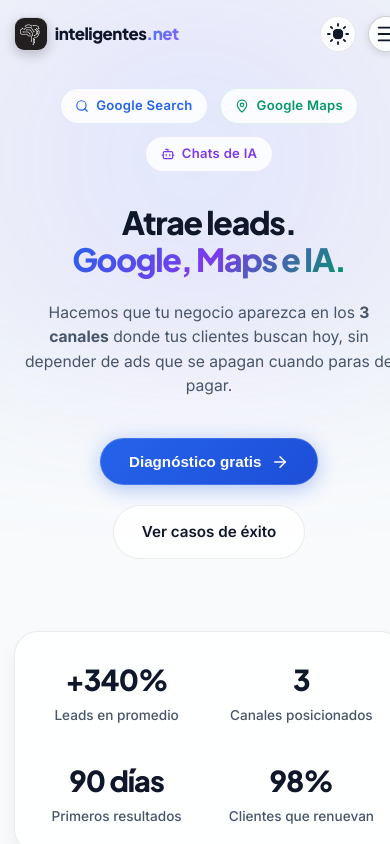
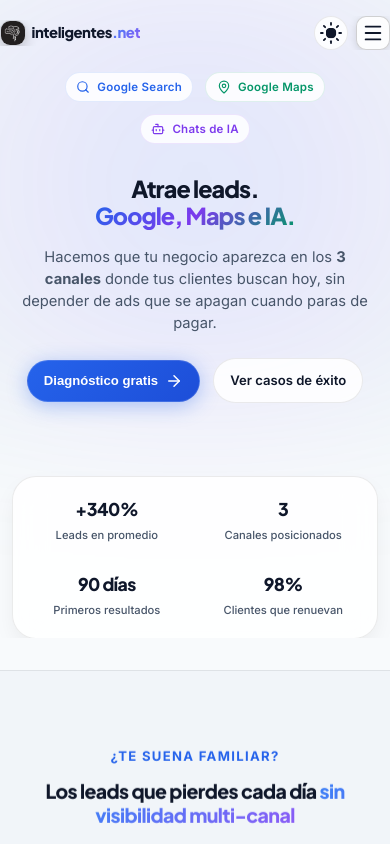
Before and after one commit to ammber69/Inteligentes.net, a React (Vite) app: page / in a window 390 px wide. Shown: the top 844 px of the page. Built offline with nearby package versions, Linux system fonts and the light colour scheme.

Commit message:
fix(responsive): refine mobile scroll behavior, navbar layout, and extra-small screen styling

```diff
--- a/index.html
+++ b/index.html
@@ -3,7 +3,7 @@
   <head>
     <meta charset="UTF-8" />
     <link rel="icon" type="image/jpeg" href="/logo.jpeg" />
-    <meta name="viewport" content="width=device-width, initial-scale=1.0" />
+    <meta name="viewport" content="width=device-width, initial-scale=1.0, viewport-fit=cover" />
     <title>inteligentes.net | Leads desde Google, Maps e IA</title>
     <meta name="description" content="Agencia de marketing digital especializada en SEO, Google Maps y visibilidad en chats de IA (GEO/AEO). Generamos leads desde Google Search, Google Maps y ChatGPT/Perplexity." />
     <link rel="preconnect" href="https://fonts.googleapis.com">
--- a/src/App.css
+++ b/src/App.css
@@ -21,6 +21,8 @@
   display: flex;
   align-items: center;
   justify-content: space-between;
+  max-width: 100%;
+  overflow: hidden;
 }
 
 .brand-logo {
@@ -33,6 +35,9 @@
   font-weight: 800;
   font-size: 1.25rem;
   letter-spacing: -0.03em;
+  min-width: 0;
+  flex-shrink: 1;
+  overflow: hidden;
 }
 
 .logo-badge {
@@ -186,8 +191,8 @@
 /* Hero Section */
 .hero-section {
   position: relative;
-  padding-top: 10rem;
-  padding-bottom: 6rem;
+  padding-top: 6rem;
+  padding-bottom: 4rem;
   overflow: hidden;
 }
 
@@ -822,66 +827,100 @@
 }
 
 @media (max-width: 768px) {
+  .hero-section {
+    padding-top: 4.5rem !important;
+    padding-bottom: 2rem !important;
+  }
+
   .container-custom {
-    padding: 0 0.85rem !important;
+    padding: 0 1rem !important;
+    width: 100% !important;
+    max-width: 100vw !important;
+    box-sizing: border-box !important;
+    overflow-x: hidden !important;
   }
 
   .nav-container {
     padding: 0 0.25rem;
     width: 100%;
+    max-width: 100%;
+    gap: 0.5rem;
   }
 
   .brand-logo {
     gap: 0.45rem;
-    font-size: 1.05rem;
+    font-size: 1.02rem;
+    min-width: 0;
+    flex-shrink: 1;
+    overflow: hidden;
+  }
+
+  .brand-logo span {
+    white-space: nowrap;
+    overflow: hidden;
+    text-overflow: ellipsis;
   }
 
   .brand-logo img {
-    width: 32px !important;
-    height: 32px !important;
+    width: 30px !important;
+    height: 30px !important;
+    flex-shrink: 0;
   }
 
   .physics-theme-toggle-btn {
-    width: 36px !important;
-    height: 36px !important;
+    width: 38px !important;
+    height: 38px !important;
+    flex-shrink: 0 !important;
   }
 
   .mobile-menu-toggle-btn {
     display: flex !important;
-    width: 36px !important;
-    height: 36px !important;
+    align-items: center !important;
+    justify-content: center !important;
+    width: 38px !important;
+    height: 38px !important;
+    border-radius: 10px !important;
     background: var(--bg-card) !important;
     border: 1px solid var(--border-hover) !important;
     color: var(--text-primary) !important;
     box-shadow: 0 2px 8px rgba(0, 0, 0, 0.12) !important;
+    flex-shrink: 0 !important;
   }
 
   .hero-h1 {
-    font-size: clamp(2rem, 8vw, 2.75rem) !important;
+    font-size: clamp(1.7rem, 6.5vw, 2.5rem) !important;
     line-height: 1.15 !important;
     word-break: break-word !important;
     overflow-wrap: break-word !important;
     text-align: center !important;
-    padding: 0 0.25rem;
+    padding: 0 0.25rem !important;
+    margin-bottom: 1rem !important;
   }
 
   .hero-p {
-    font-size: 0.98rem !important;
+    font-size: 0.92rem !important;
     text-align: center !important;
-    padding: 0 0.5rem;
-    line-height: 1.55 !important;
+    padding: 0 0.25rem !important;
+    line-height: 1.5 !important;
+    margin-bottom: 1.5rem !important;
   }
 
   .section-h2 {
-    font-size: clamp(1.45rem, 6vw, 2.1rem) !important;
+    font-size: clamp(1.35rem, 5.5vw, 2rem) !important;
     line-height: 1.25 !important;
     word-break: break-word !important;
     overflow-wrap: break-word !important;
     text-align: center !important;
+    padding: 0 0.25rem !important;
+  }
+
+  .section-sub {
+    font-size: 0.92rem !important;
+    padding: 0 0.25rem !important;
   }
 
   .section-header {
-    padding: 0 0.5rem;
+    padding: 0 0.25rem;
     margin-bottom: 1.75rem !important;
   }
 
@@ -920,23 +959,148 @@
     gap: 0.75rem;
     text-align: center;
   }
+
+  .modal-card {
+    padding: 1.75rem 1.25rem !important;
+    margin: 0 0.5rem;
+    max-height: 90vh;
+    overflow-y: auto;
+  }
+
+  .btn-primary {
+    font-size: 0.88rem !important;
+    padding: 0.75rem 1.25rem !important;
+  }
+
+  .btn-secondary {
+    font-size: 0.88rem !important;
+    padding: 0.75rem 1.25rem !important;
+  }
+
+  .hero-actions {
+    gap: 0.85rem !important;
+  }
+
+  .trust-bar-grid {
+    padding: 0.85rem !important;
+  }
+
+  .trust-number {
+    font-size: clamp(1.3rem, 4vw, 1.8rem) !important;
+  }
+
+  .trust-label {
+    font-size: 0.75rem !important;
+  }
+}
+
+/* Extra small phones (iPhone SE, small Androids) */
+@media (max-width: 400px) {
+  .container-custom {
+    padding: 0 0.75rem !important;
+  }
+
+  .nav-container {
+    padding: 0 !important;
+    gap: 0.35rem;
+  }
+
+  .brand-logo {
+    gap: 0.35rem;
+    font-size: 0.92rem;
+  }
+
+  .brand-logo img {
+    width: 26px !important;
+    height: 26px !important;
+  }
+
+  .physics-theme-toggle-btn {
+    width: 34px !important;
+    height: 34px !important;
+  }
+
+  .mobile-menu-toggle-btn {
+    width: 34px !important;
+    height: 34px !important;
+  }
+
+  .hero-h1 {
+    font-size: clamp(1.4rem, 6vw, 2rem) !important;
+  }
+
+  .section-h2 {
+    font-size: clamp(1.2rem, 5vw, 1.6rem) !important;
+  }
+
+  .chip-tag {
+    font-size: 0.72rem !important;
+    padding: 0.3rem 0.65rem !important;
+  }
+
+  .trust-bar-grid {
+    grid-template-columns: repeat(2, 1fr) !important;
+    gap: 0.6rem !important;
+    padding: 0.65rem !important;
+  }
+
+  .trust-number {
+    font-size: clamp(1.1rem, 3.5vw, 1.5rem) !important;
+  }
+
+  .trust-label {
+    font-size: 0.7rem !important;
+  }
+
+  .btn-primary {
+    font-size: 0.82rem !important;
+    padding: 0.7rem 1rem !important;
+    gap: 0.4rem !important;
+  }
+
+  .btn-secondary {
+    font-size: 0.82rem !important;
+    padding: 0.7rem 1rem !important;
+    gap: 0.4rem !important;
+  }
+
+  .pain-card {
+    padding: 1.15rem 1rem !important;
+  }
+
+  .mobile-drawer-overlay {
+    padding: 1rem !important;
+  }
+
+  .mobile-nav-link {
+    font-size: 0.9rem !important;
+    padding: 0.65rem 0.85rem !important;
+  }
 }
 
 /* Mobile Drawer Overlay */
 .mobile-drawer-overlay {
   position: fixed;
-  top: 65px;
+  top: 60px;
   left: 0;
   right: 0;
   bottom: 0;
   background: var(--bg-glass);
   backdrop-filter: blur(24px);
+  -webkit-backdrop-filter: blur(24px);
   z-index: 999;
   padding: 1.5rem;
   display: flex;
   flex-direction: column;
   border-top: 1px solid var(--border-color);
   animation: fadeIn 0.3s ease forwards;
+  overflow-y: auto;
+  -webkit-overflow-scrolling: touch;
+}
+
+@keyframes fadeIn {
+  from { opacity: 0; transform: translateY(-10px); }
+  to { opacity: 1; transform: translateY(0); }
 }
 
 .mobile-drawer-links {
--- a/src/components/Navbar.jsx
+++ b/src/components/Navbar.jsx
@@ -113,7 +113,7 @@
         </nav>
 
         {/* Right CTA Actions & Theme Toggle */}
-        <div style={{ display: 'flex', alignItems: 'center', gap: '0.75rem' }}>
+        <div style={{ display: 'flex', alignItems: 'center', gap: '0.5rem', flexShrink: 0 }}>
           <ThemeToggleButton />
 
           <button className="btn-primary desktop-only-btn" onClick={onOpenModal}>
--- a/src/index.css
+++ b/src/index.css
@@ -78,18 +78,37 @@
   --shadow-glow: 0 10px 30px -5px rgba(37, 99, 235, 0.15);
 }
 
-html, body {
+/* Base resets */
+* {
   margin: 0;
   padding: 0;
-  height: 100%;
+  box-sizing: border-box;
+}
+
+html, body {
   width: 100%;
-  overflow: hidden; /* Prevent body scroll, container handles scroll snap */
+  max-width: 100vw;
+  overflow-x: hidden;
   background-color: var(--bg-main);
   color: var(--text-primary);
   font-family: var(--font-body);
   line-height: 1.6;
   -webkit-font-smoothing: antialiased;
   -moz-osx-font-smoothing: grayscale;
+  -webkit-text-size-adjust: 100%;
+}
+
+#root {
+  width: 100%;
+  max-width: 100vw;
+  overflow-x: hidden;
+}
+
+/* Desktop Scroll Snap Container (Only for screens > 1024px) */
+@media (min-width: 1025px) {
+  html, body {
+    height: 100%;
+    overflow: hidden;
   }
 
   .app-main-layout {
@@ -102,7 +121,6 @@
     -webkit-overflow-scrolling: touch;
   }
 
-/* Apple-style Scroll Snap Sections (Desktop) */
   .snap-section {
     scroll-snap-align: start;
     scroll-snap-stop: always;
@@ -118,12 +136,22 @@
     padding-bottom: 2rem;
     overflow: hidden;
   }
+}
 
-/* Mobile & Tablet Responsiveness: Prevent text truncation & card cutoff */
-@media (max-width: 992px) {
+/* Mobile & Tablet Layout (<= 1024px): Standard clean page scroll */
+@media (max-width: 1024px) {
+  html, body {
+    height: auto !important;
+    overflow-x: hidden !important;
+    overflow-y: auto !important;
+  }
+
   .app-main-layout {
-    height: 100vh;
-    overflow-y: auto;
+    height: auto !important;
+    min-height: 100vh;
+    width: 100% !important;
+    overflow-x: hidden !important;
+    overflow-y: visible !important;
     scroll-snap-type: none !important;
   }
 
@@ -132,9 +160,10 @@
     min-height: auto !important;
     scroll-snap-align: none !important;
     scroll-snap-stop: normal !important;
-    padding-top: 5.5rem !important;
-    padding-bottom: 3rem !important;
+    padding-top: 4.5rem !important;
+    padding-bottom: 2.5rem !important;
     overflow: visible !important;
+    display: block !important;
   }
 }
 
```
Lines whose indentation alone changed are shown as unchanged.
